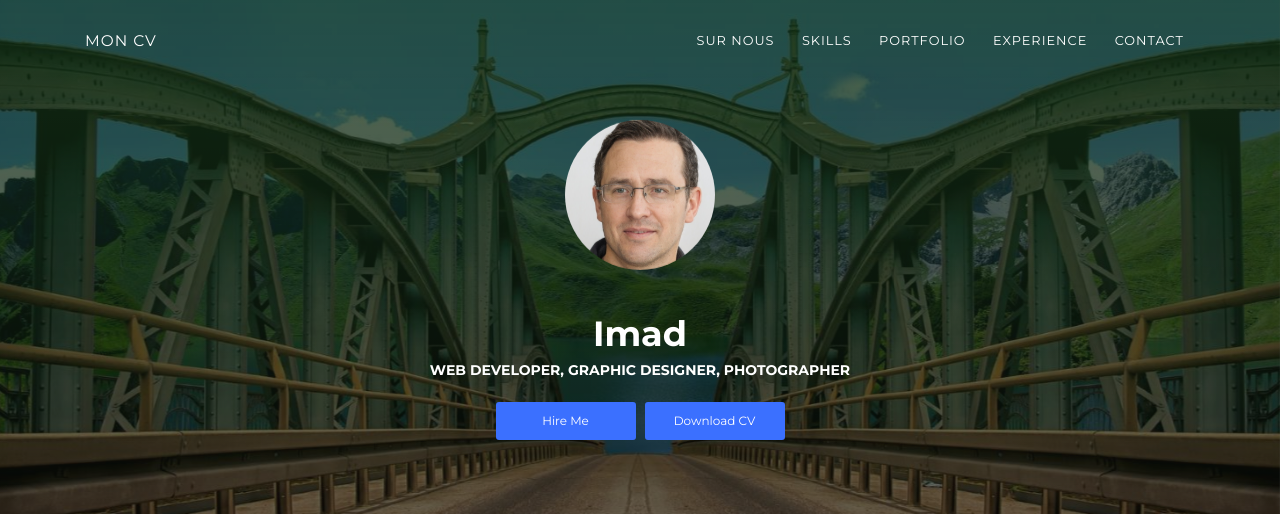
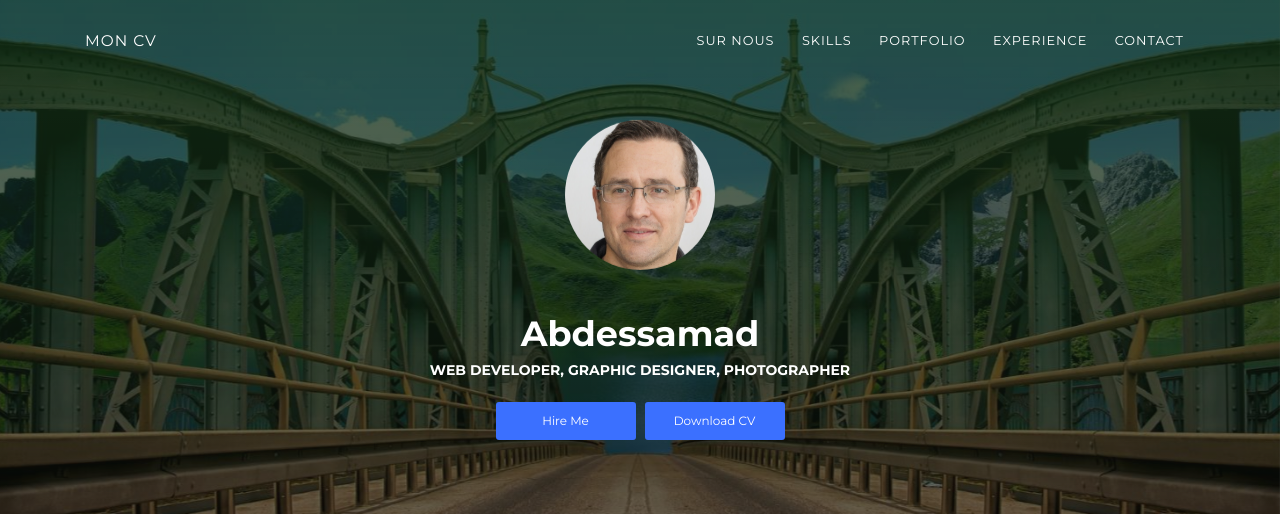
Before and after one commit to AbdelsamadBendarbi/Cv, a plain HTML site: page index.html in a window 1280 px wide. Shown: the top 514 px of the page. Drawn offline with Linux system fonts and the light colour scheme.

Commit message:
Update index.html

```diff
--- a/index.html
+++ b/index.html
@@ -49,7 +49,7 @@
       <div class="container">
         <div class="content-center">
           <div class="cc-profile-image"><a href="#"><img src="images/imad.jpg" alt="Image"/></a></div>
-          <div class="h2 title">Imad </div>
+          <div class="h2 title">Abdessamad</div>
           <p class="category text-white">Web Developer, Graphic Designer,  Photographer</p><a class="btn btn-primary smooth-scroll mr-2" href="#contact" data-aos="zoom-in" data-aos-anchor="data-aos-anchor">Hire Me</a><a class="btn btn-primary" href="#" data-aos="zoom-in" data-aos-anchor="data-aos-anchor">Download CV</a>
         </div>
 
```
